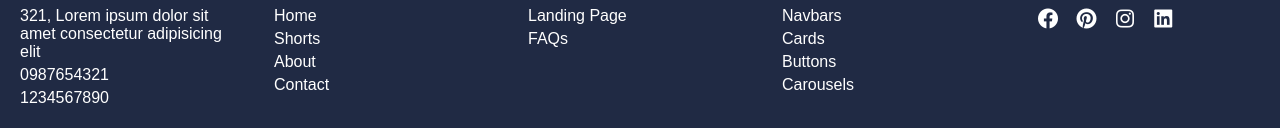
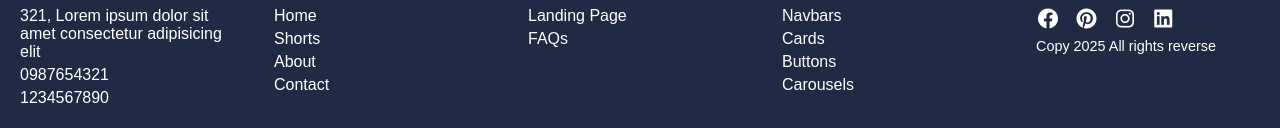
Before and after one commit to MicksTech/Learn-FrontEnd-1, a plain HTML site: page Index.html in a window 1280 px wide. Shown: the part 2818-2946 px from the top of the page. Drawn offline with nearby package versions, Linux system fonts and the light colour scheme.

Commit message:
stylecommit

```diff
--- a/Index.html
+++ b/Index.html
@@ -108,6 +108,7 @@
         <i class="bx bxl-pinterest"></i>
         <i class="bx bxl-instagram"></i>
         <i class="bx bxl-linkedin-square"></i>
+        <p>Copy 2025 All rights reverse</p>
       </div>
     </div>
   </footer>
--- a/Style.css
+++ b/Style.css
@@ -212,6 +212,10 @@ footer {
   margin-right: 10px;
 }
 
+.social-media p{
+    font-size: 0.9rem;
+}
+
 /* RESPONSIVE */
 @media screen and (max-width: 768px) {
   .header {
```
